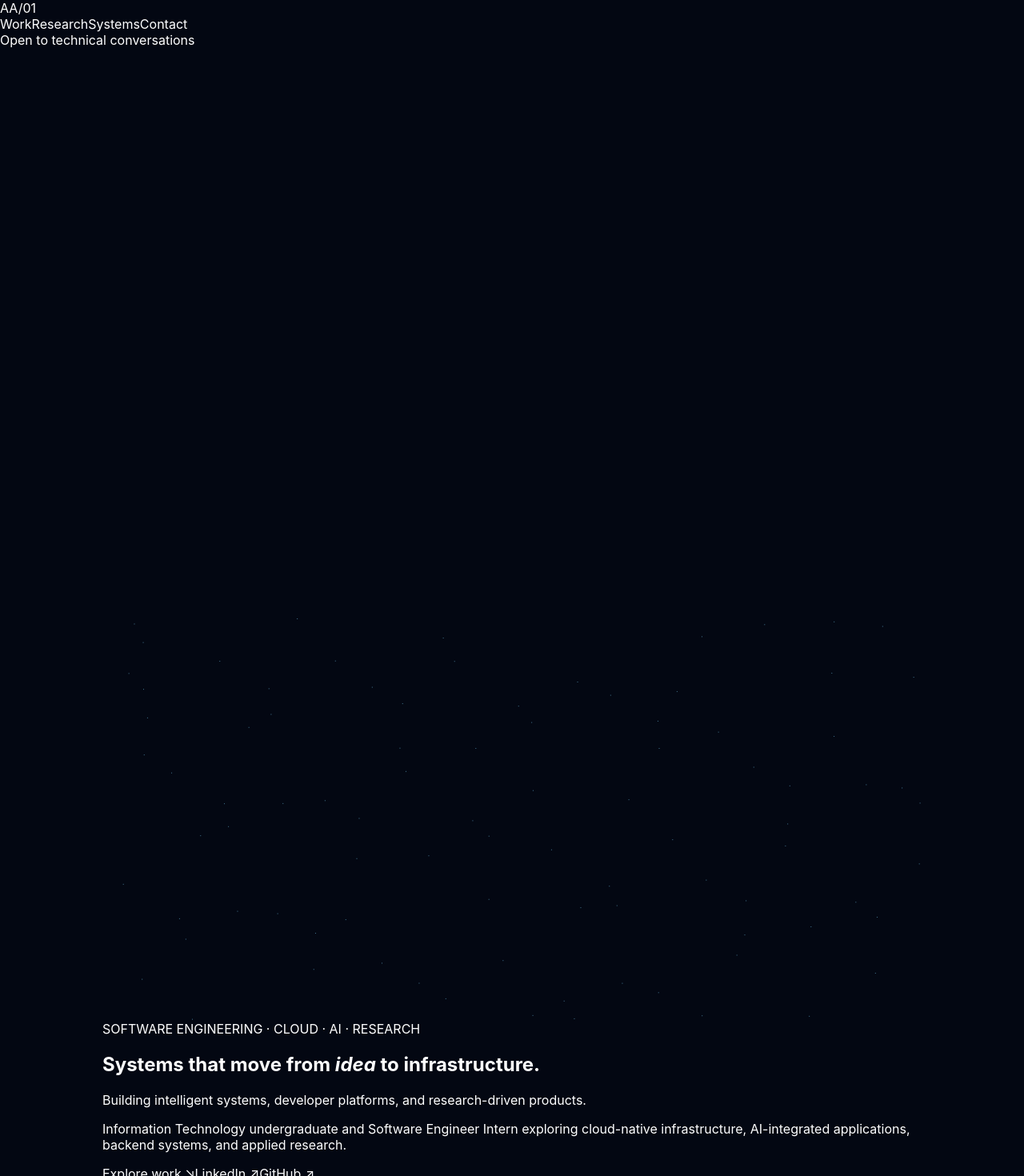
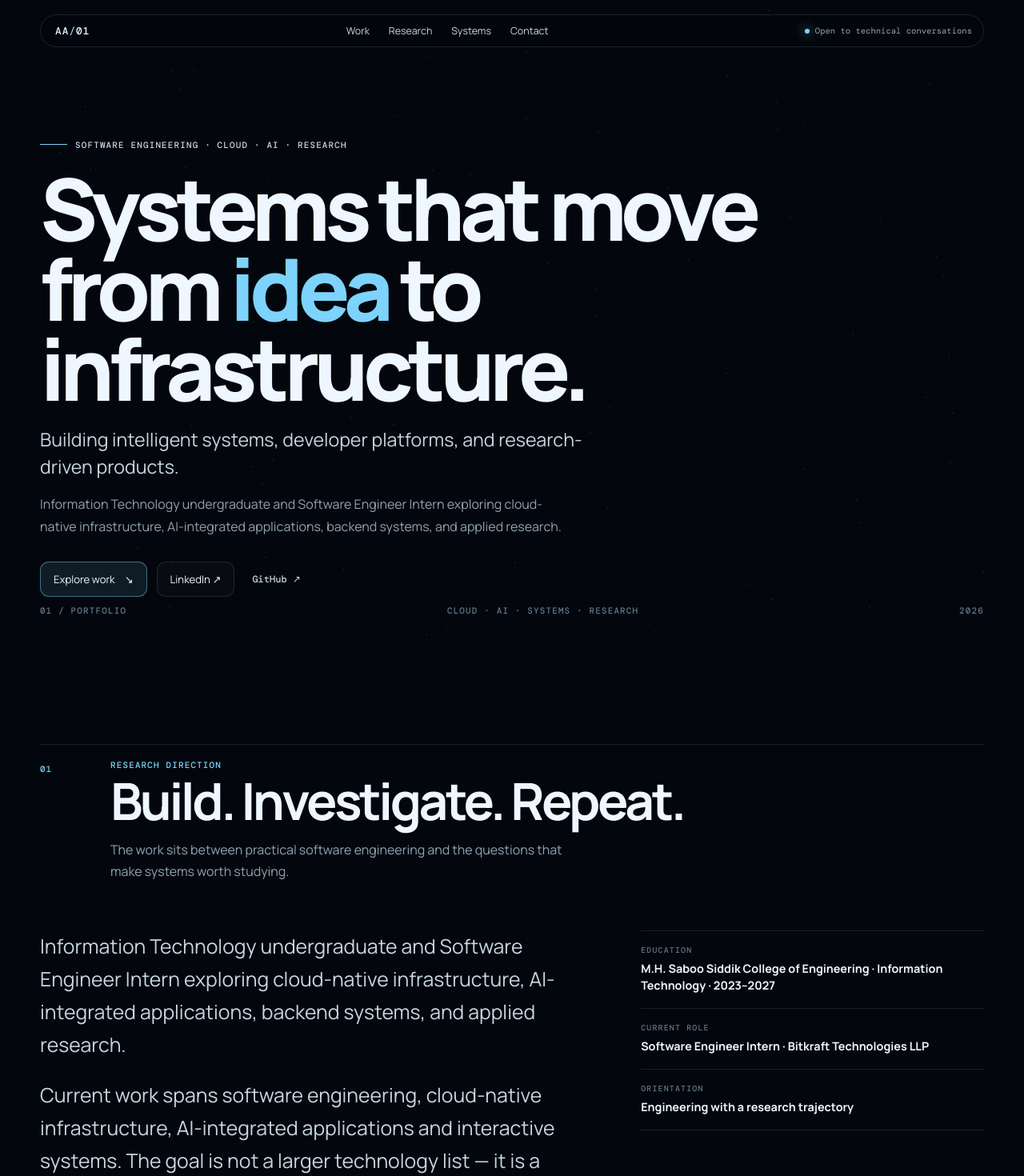
Before and after one commit to InfX2243/portfolio, a React (Vite) app: page / in a window 1280 px wide. Shown: the top 1470 px of the page at 80% size. Built offline with nearby package versions, Linux system fonts and the light colour scheme.

Commit message:
feat: establish portfolio foundation

```diff
--- a/src/styles.css
+++ b/src/styles.css
@@ -1 +1,134 @@
-*{box-sizing:border-box}body{margin:0;background:#030712;color:#fff;font-family:Inter,Arial,sans-serif}a{text-decoration:none;color:inherit}.app{position:relative;overflow:hidden;min-height:100vh}.gridbg{position:fixed;inset:0;background:linear-gradient(rgba(255,255,255,.04) 1px,transparent 1px),linear-gradient(90deg,rgba(255,255,255,.04) 1px,transparent 1px);background-size:40px 40px;mask-image:radial-gradient(circle at center,black,transparent 90%)}.hero{padding:12rem 10%;min-height:100vh;display:flex;flex-direction:column;justify-content:center}.eyebrow{color:#38bdf8;letter-spacing:.4em}.title{font-size:clamp(3rem,8vw,6.5rem);max-width:1000px;line-height:1}.subtitle{max-width:700px;color:#94a3b8;font-size:1.15rem}.cta{display:flex;gap:1rem;margin-top:2rem}.btn{padding:1rem 1.4rem;border-radius:14px;border:1px solid #334155;background:#0f172a}.primary{background:linear-gradient(135deg,#7c3aed,#38bdf8)}.section{padding:6rem 10%}.grid{display:grid;grid-template-columns:repeat(auto-fit,minmax(220px,1fr));gap:1rem}.card{background:rgba(15,23,42,.7);backdrop-filter:blur(10px);border:1px solid #1e293b;border-radius:24px;padding:1.5rem;transition:.3s}.card:hover{transform:translateY(-4px);border-color:#38bdf8}
+@import url("https://fonts.googleapis.com/css2?family=DM+Mono:wght@400;500&family=Manrope:wght@400;500;600;700;800&display=swap");
+
+:root {
+  font-family: "Manrope", system-ui, sans-serif;
+  color: #eef6ff;
+  background: #03070d;
+  font-synthesis: none;
+  --bg: #03070d;
+  --panel: rgba(8, 16, 27, .72);
+  --line: rgba(155, 184, 207, .15);
+  --muted: #91a2b3;
+  --soft: #c8d6e2;
+  --cyan: #7dd3fc;
+  --violet: #a78bfa;
+  --mono: "DM Mono", ui-monospace, monospace;
+}
+* { box-sizing: border-box; }
+html { scroll-behavior: smooth; }
+body { margin: 0; min-width: 320px; background: var(--bg); }
+body, a, button { color: inherit; }
+a { text-decoration: none; }
+.app { position: relative; overflow: clip; min-height: 100vh; }
+.ambient-grid { position: fixed; inset: 0; pointer-events: none; opacity: .38; background-image: linear-gradient(rgba(255,255,255,.035) 1px, transparent 1px), linear-gradient(90deg, rgba(255,255,255,.035) 1px, transparent 1px); background-size: 48px 48px; mask-image: linear-gradient(to bottom, black, transparent 82%); }
+.section-shell { width: min(1180px, calc(100% - 48px)); margin-inline: auto; }
+.nav { position: fixed; z-index: 20; top: 18px; left: 50%; transform: translateX(-50%); width: min(1180px, calc(100% - 48px)); padding: 11px 14px 11px 18px; display: flex; align-items: center; justify-content: space-between; gap: 18px; border: 1px solid var(--line); border-radius: 999px; background: rgba(3, 7, 13, .72); backdrop-filter: blur(18px); }
+.wordmark { font: 500 .8rem var(--mono); letter-spacing: .08em; }
+.wordmark span { color: var(--cyan); }
+.nav nav { display: flex; gap: 24px; font-size: .78rem; color: var(--soft); }
+.nav nav a:hover, .text-link:hover { color: var(--cyan); }
+.nav-status { font: 400 .66rem var(--mono); color: var(--muted); display: flex; align-items: center; gap: 7px; }
+.status-dot { width: 6px; height: 6px; border-radius: 50%; background: #7dd3fc; box-shadow: 0 0 14px #7dd3fc; }
+.hero { min-height: 100svh; display: flex; flex-direction: column; justify-content: center; position: relative; padding-top: 120px; }
+.hero-content { max-width: 930px; position: relative; z-index: 3; }
+.hero-kicker, .eyebrow, .hero-meta, .section-index, .project-top, .experience-period, .stack-line > span, .credential-list span, .footer { font: 500 .68rem var(--mono); letter-spacing: .11em; text-transform: uppercase; }
+.hero-kicker { display: flex; align-items: center; gap: 10px; color: var(--soft); }
+.hero-kicker span { width: 34px; height: 1px; background: var(--cyan); }
+.hero h1 { font-size: clamp(3.4rem, 8.4vw, 7.5rem); line-height: .93; letter-spacing: -.065em; margin: 22px 0; max-width: 930px; font-weight: 800; }
+.hero h1 em { font-style: normal; color: var(--cyan); }
+.hero-role { max-width: 680px; font-size: clamp(1.1rem, 2vw, 1.45rem); line-height: 1.5; color: var(--soft); margin: 0; }
+.hero-summary { max-width: 660px; color: var(--muted); line-height: 1.75; margin-top: 15px; }
+.hero-actions { display: flex; align-items: center; flex-wrap: wrap; gap: 12px; margin-top: 30px; }
+.button { display: inline-flex; align-items: center; gap: 12px; padding: 12px 16px; border: 1px solid var(--line); border-radius: 11px; background: rgba(255,255,255,.025); font-size: .82rem; transition: transform .25s ease, border-color .25s ease, background .25s ease; }
+.button:hover { transform: translateY(-2px); border-color: rgba(125,211,252,.5); background: rgba(125,211,252,.06); }
+.button-primary { border-color: rgba(125,211,252,.45); background: rgba(125,211,252,.1); }
+.text-link { font: 500 .75rem var(--mono); color: var(--soft); padding: 10px; }
+.hero-meta { position: absolute; bottom: 30px; left: 0; right: 0; display: flex; justify-content: space-between; color: #65788a; }
+.gpu-field, .particle-layer { position: absolute; inset: 0; width: 100%; height: 100%; pointer-events: none; }
+.gpu-field { z-index: 0; opacity: .55; }
+.particle-layer { z-index: 1; opacity: .62; }
+.section { padding-top: 130px; padding-bottom: 70px; position: relative; }
+.section-head { display: grid; grid-template-columns: 70px 1fr; gap: 18px; border-top: 1px solid var(--line); padding-top: 18px; margin-bottom: 44px; }
+.section-index { color: var(--cyan); padding-top: 5px; }
+.section-head h2, .closing h2 { margin: 6px 0 0; font-size: clamp(2.2rem, 5vw, 4.5rem); letter-spacing: -.055em; line-height: 1; }
+.eyebrow { color: var(--cyan); margin: 0; }
+.section-intro { max-width: 580px; color: var(--muted); line-height: 1.7; margin-top: 16px; }
+.about-grid { display: grid; grid-template-columns: 1.35fr .85fr; gap: 70px; }
+.about-statement p { font-size: clamp(1.15rem, 2vw, 1.55rem); line-height: 1.65; color: var(--soft); margin: 0 0 22px; }
+.signal-list { border-top: 1px solid var(--line); }
+.signal-list div { padding: 17px 0; border-bottom: 1px solid var(--line); display: grid; gap: 7px; }
+.signal-list span { font: 500 .62rem var(--mono); color: #637586; letter-spacing: .12em; }
+.signal-list strong { font-size: .9rem; line-height: 1.45; }
+.experience { border-left: 1px solid var(--line); padding-left: 34px; }
+.experience-row { display: grid; grid-template-columns: 160px 1fr; gap: 24px; padding: 0 0 34px; }
+.experience-period { color: #65788a; padding-top: 5px; }
+.experience h3 { font-size: 1.7rem; margin: 5px 0 8px; }
+.muted { color: var(--muted); line-height: 1.7; }
+.tag-row { display: flex; flex-wrap: wrap; gap: 7px; margin-top: 18px; }
+.tag-row span { font: 400 .62rem var(--mono); color: #a7b8c6; padding: 6px 8px; border: 1px solid var(--line); border-radius: 999px; }
+.project-grid { display: grid; grid-template-columns: repeat(2, 1fr); gap: 14px; }
+.spot-card { position: relative; min-height: 290px; padding: 25px; border: 1px solid var(--line); border-radius: 18px; background: var(--panel); overflow: hidden; isolation: isolate; transition: transform .3s ease, border-color .3s ease; }
+.spot-card::before { content: ""; position: absolute; inset: 0; z-index: -1; opacity: .75; background: radial-gradient(330px circle at var(--spot-x, 50%) var(--spot-y, 50%), rgba(125,211,252,.12), transparent 45%); }
+.spot-card:hover { transform: translateY(-4px); border-color: rgba(125,211,252,.3); }
+.featured-project { min-height: 330px; }
+.project-top { display: flex; justify-content: space-between; color: #65788a; }
+.spot-card h3 { font-size: clamp(1.6rem, 3vw, 2.3rem); letter-spacing: -.045em; margin: 58px 0 10px; }
+.spot-card p { color: var(--muted); line-height: 1.65; max-width: 550px; }
+.award { margin-top: 20px; color: #dce9f2; font-size: .78rem; }
+.research { padding-top: 90px; }
+.research-callout { border: 1px solid rgba(125,211,252,.25); border-radius: 22px; padding: 28px; background: linear-gradient(120deg, rgba(125,211,252,.06), rgba(167,139,250,.04)); display: grid; grid-template-columns: 1fr 1.1fr 1.4fr; align-items: end; gap: 30px; }
+.research-number { font: 400 4rem var(--mono); color: #304456; margin: 0 0 5px; }
+.research-callout h2 { font-size: clamp(2rem, 5vw, 4.5rem); letter-spacing: -.06em; margin: 0; }
+.research-callout p { color: var(--muted); line-height: 1.7; }
+.research-copy { max-width: 380px; }
+.domain-grid { display: grid; grid-template-columns: repeat(5, 1fr); border-top: 1px solid var(--line); border-bottom: 1px solid var(--line); }
+.domain { padding: 22px 17px 30px; border-right: 1px solid var(--line); min-height: 240px; }
+.domain:last-child { border-right: 0; }
+.domain > span { font: 500 .65rem var(--mono); color: var(--cyan); }
+.domain h3 { font-size: 1rem; margin-top: 70px; }
+.domain p { font-size: .78rem; line-height: 1.65; color: var(--muted); }
+.stack-line { display: grid; grid-template-columns: 150px 1fr; gap: 24px; padding-top: 22px; }
+.stack-line > div { display: flex; flex-wrap: wrap; gap: 8px; }
+.stack-line b { font: 400 .68rem var(--mono); color: #90a3b3; padding: 6px 8px; border: 1px solid var(--line); border-radius: 999px; font-weight: 400; }
+.evidence-grid { display: grid; grid-template-columns: 1.1fr .9fr; gap: 70px; }
+.evidence-grid .section { padding-top: 0; }
+.credential-list { border-top: 1px solid var(--line); }
+.credential-list > div { padding: 15px 0; border-bottom: 1px solid var(--line); display: grid; grid-template-columns: 35px 1fr; gap: 12px; font-size: .8rem; line-height: 1.45; }
+.credential-list span { color: #627586; }
+.credential-list small { grid-column: 2; color: #65788a; }
+.closing { padding-top: 150px; padding-bottom: 120px; max-width: 1180px; }
+.closing h2 { max-width: 850px; margin-top: 18px; }
+.closing > p:not(.eyebrow) { max-width: 600px; color: var(--muted); line-height: 1.75; }
+.footer { border-top: 1px solid var(--line); padding-top: 18px; padding-bottom: 30px; display: flex; justify-content: space-between; color: #566777; }
+@media (max-width: 900px) {
+  .nav-status { display: none; }
+  .domain-grid { grid-template-columns: repeat(2, 1fr); }
+  .domain:nth-child(even) { border-right: 0; }
+  .domain { border-bottom: 1px solid var(--line); }
+  .about-grid, .evidence-grid, .research-callout { grid-template-columns: 1fr; gap: 30px; }
+  .research-copy { max-width: 600px; }
+}
+@media (max-width: 650px) {
+  .section-shell, .nav { width: min(100% - 28px, 1180px); }
+  .nav { top: 10px; }
+  .nav nav { gap: 12px; font-size: .68rem; }
+  .wordmark { font-size: .68rem; }
+  .hero { padding-top: 110px; }
+  .hero h1 { font-size: clamp(3.1rem, 16vw, 5rem); }
+  .hero-meta { display: none; }
+  .section { padding-top: 95px; }
+  .section-head { grid-template-columns: 44px 1fr; }
+  .experience { padding-left: 18px; }
+  .experience-row { grid-template-columns: 1fr; gap: 8px; }
+  .project-grid { grid-template-columns: 1fr; }
+  .domain-grid { grid-template-columns: 1fr; }
+  .domain { border-right: 0; }
+  .domain h3 { margin-top: 45px; }
+  .stack-line { grid-template-columns: 1fr; gap: 12px; }
+  .footer { flex-direction: column; gap: 8px; }
+}
+@media (prefers-reduced-motion: reduce) {
+  html { scroll-behavior: auto; }
+  *, *::before, *::after { animation-duration: .01ms !important; animation-iteration-count: 1 !important; transition-duration: .01ms !important; }
+  .gpu-field, .particle-layer { display: none; }
+}
```
